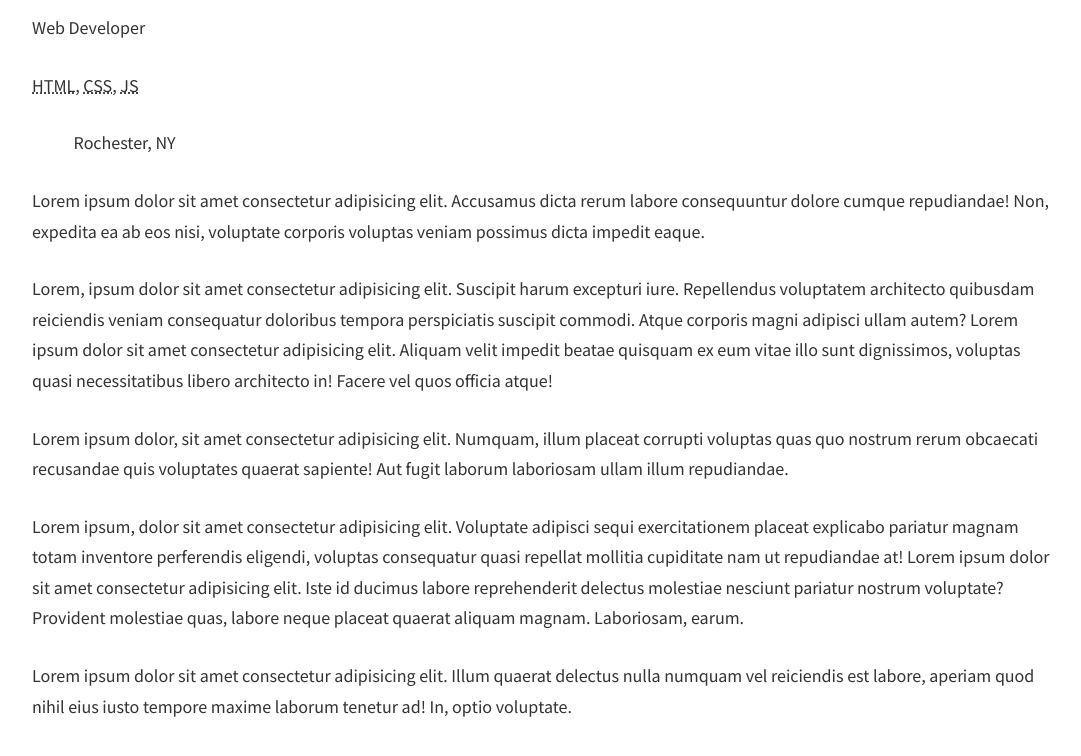
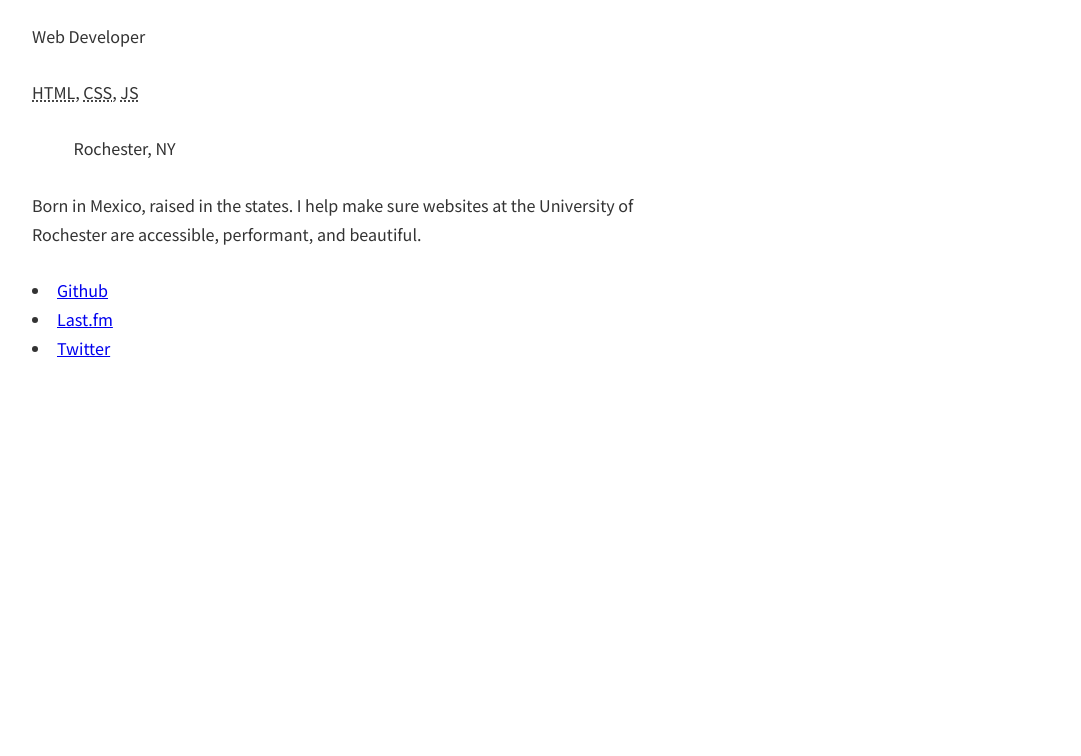
Before and after one commit to Z4P0/2020-theme, a website: page index.pug in a window 1280 px wide. Shown: the part 148-904 px from the top of the page, without its empty margins (96-1177 px from the left). After the commit the page ends 800 px from the top, so only its background shows below. Drawn offline with nearby package versions, Linux system fonts and the light colour scheme; files that its build step writes are made by us from their sources.

Commit message:
add some more margin

```diff
--- a/index.pug
+++ b/index.pug
@@ -15,15 +15,22 @@ html(lang="en").no-js
 
     .container
       header
-        h1 Luis Rosario
+        h1.f4 Luis Rosario
         p.lead Web Developer
         p <abbr title="Hyper-Text Markup Language">HTML</abbr>, <abbr title="Cascading Style Sheets">CSS</abbr>, <abbr title="JavaScript">JS</abbr>
 
       main#main
         p #[svg.feather #[use(xlink:href="assets/fonts/feather-sprite.svg#map-pin")]] Rochester, NY
-        //- p I love tacos and the Internet. I help make sure websites at the University of Rochester are accessible, performant, and beautiful.
-        p Lorem ipsum dolor sit amet consectetur adipisicing elit. Accusamus dicta rerum labore consequuntur dolore cumque repudiandae! Non, expedita ea ab eos nisi, voluptate corporis voluptas veniam possimus dicta impedit eaque.
-        p Lorem, ipsum dolor sit amet consectetur adipisicing elit. Suscipit harum excepturi iure. Repellendus voluptatem architecto quibusdam reiciendis veniam consequatur doloribus tempora perspiciatis suscipit commodi. Atque corporis magni adipisci ullam autem? Lorem ipsum dolor sit amet consectetur adipisicing elit. Aliquam velit impedit beatae quisquam ex eum vitae illo sunt dignissimos, voluptas quasi necessitatibus libero architecto in! Facere vel quos officia atque!
-        p Lorem ipsum dolor, sit amet consectetur adipisicing elit. Numquam, illum placeat corrupti voluptas quas quo nostrum rerum obcaecati recusandae quis voluptates quaerat sapiente! Aut fugit laborum laboriosam ullam illum repudiandae.
-        p Lorem ipsum, dolor sit amet consectetur adipisicing elit. Voluptate adipisci sequi exercitationem placeat explicabo pariatur magnam totam inventore perferendis eligendi, voluptas consequatur quasi repellat mollitia cupiditate nam ut repudiandae at! Lorem ipsum dolor sit amet consectetur adipisicing elit. Iste id ducimus labore reprehenderit delectus molestiae nesciunt pariatur nostrum voluptate? Provident molestiae quas, labore neque placeat quaerat aliquam magnam. Laboriosam, earum.
-        p Lorem ipsum dolor sit amet consectetur adipisicing elit. Illum quaerat delectus nulla numquam vel reiciendis est labore, aperiam quod nihil eius iusto tempore maxime laborum tenetur ad! In, optio voluptate.
+        p.measure Born in Mexico, raised in the states. I help make sure websites at the University of Rochester are accessible, performant, and beautiful.
+        ul
+          li
+            a(target="_blank", href="https://github.com/Z4P0/") Github
+          li
+            a(target="_blank", href="https://twitter.com/zapo__") Last.fm
+          li
+            a(target="_blank", href="https://www.last.fm/user/space_monk-e") Twitter
+        //- p Lorem ipsum dolor sit amet consectetur adipisicing elit. Accusamus dicta rerum labore consequuntur dolore cumque repudiandae! Non, expedita ea ab eos nisi, voluptate corporis voluptas veniam possimus dicta impedit eaque.
+        //- p Lorem, ipsum dolor sit amet consectetur adipisicing elit. Suscipit harum excepturi iure. Repellendus voluptatem architecto quibusdam reiciendis veniam consequatur doloribus tempora perspiciatis suscipit commodi. Atque corporis magni adipisci ullam autem? Lorem ipsum dolor sit amet consectetur adipisicing elit. Aliquam velit impedit beatae quisquam ex eum vitae illo sunt dignissimos, voluptas quasi necessitatibus libero architecto in! Facere vel quos officia atque!
+        //- p Lorem ipsum dolor, sit amet consectetur adipisicing elit. Numquam, illum placeat corrupti voluptas quas quo nostrum rerum obcaecati recusandae quis voluptates quaerat sapiente! Aut fugit laborum laboriosam ullam illum repudiandae.
+        //- p Lorem ipsum, dolor sit amet consectetur adipisicing elit. Voluptate adipisci sequi exercitationem placeat explicabo pariatur magnam totam inventore perferendis eligendi, voluptas consequatur quasi repellat mollitia cupiditate nam ut repudiandae at! Lorem ipsum dolor sit amet consectetur adipisicing elit. Iste id ducimus labore reprehenderit delectus molestiae nesciunt pariatur nostrum voluptate? Provident molestiae quas, labore neque placeat quaerat aliquam magnam. Laboriosam, earum.
+        //- p Lorem ipsum dolor sit amet consectetur adipisicing elit. Illum quaerat delectus nulla numquam vel reiciendis est labore, aperiam quod nihil eius iusto tempore maxime laborum tenetur ad! In, optio voluptate.
--- a/scss/_base.scss
+++ b/scss/_base.scss
@@ -120,5 +120,6 @@ h5 {font-size: 1.25em;}
 small, .text_small {font-size: 0.8em;}
 
 p {
+  margin-top: 1.5rem;
   margin-bottom: 1.5rem;
 }
--- a/scss/_settings.scss
+++ b/scss/_settings.scss
@@ -2,7 +2,7 @@ $global-font-size: 112.5%;
 $body-background: #fff;
 $body-font-family: "Source Sans Variable", Arial, sans-serif;
 $global-weight-normal: normal;
-$global-lineheight: 1.7;
+$global-lineheight: 1.618;
 $body-font-color: #333;
 $global-radius: 0;
 $global-button-cursor: auto;
--- a/scss/styles.scss
+++ b/scss/styles.scss
@@ -24,3 +24,12 @@
 .feather {
   margin-right: 1rem;
 }
+
+.measure {
+  width: 35em;
+}
+
+ul {
+  padding-left: 0;
+  list-style-position: inside;
+}
```
Also changed, not shown: css/styles.css, css/styles.min.css, index.html.
